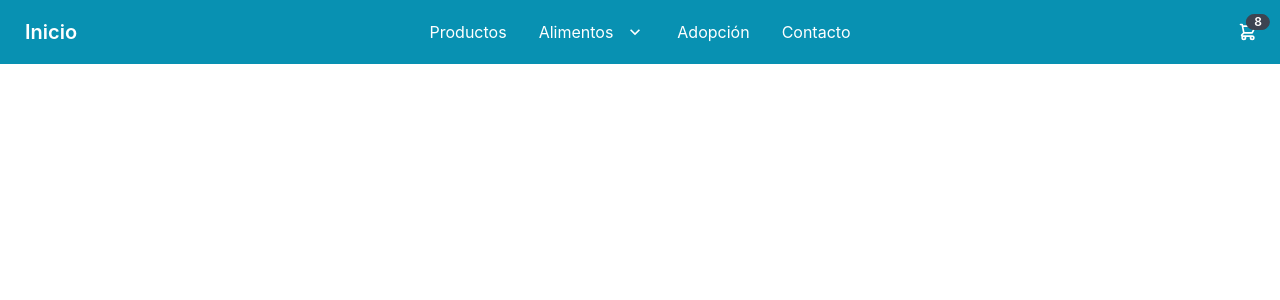
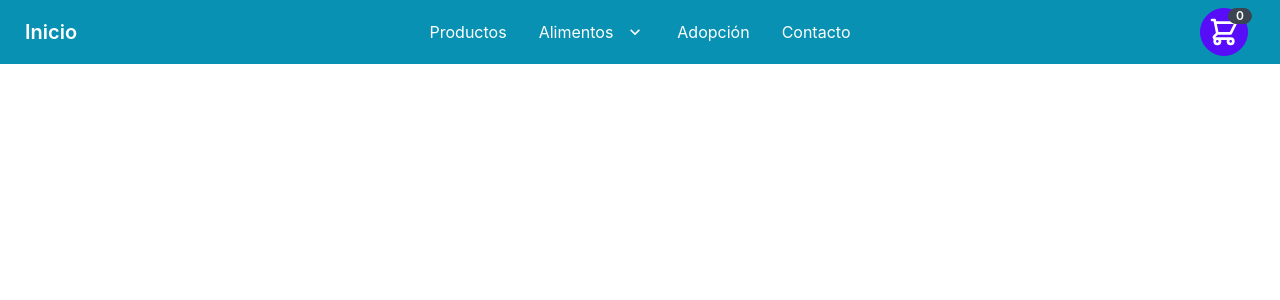
Before and after one commit to corinatt/pet_mall_app, a React (Create React App) app: page / in a window 1280 px wide. Shown: the top 300 px of the page. Built offline with nearby package versions, Linux system fonts and the light colour scheme.

Commit message:
se crea cardwidget

```diff
--- /dev/null
+++ b/src/Components/CardWidget.js
@@ -0,0 +1,29 @@
+import React from 'react'
+
+const CardWidget = () => {
+  return (
+    <div className="navbar-end">
+                <div className="flex-none">
+                    <div className="dropdown dropdown-end">
+                        <label tabindex="0" className="btn btn-primary btn-circle mr-6">
+                            <div className="indicator">
+                                <svg xmlns="http://www.w3.org/2000/svg" className="h-8 w-8" fill="none" viewBox="0 0 24 24" stroke="currentColor"><path stroke-linecap="round" stroke-linejoin="round" stroke-width="2" d="M3 3h2l.4 2M7 13h10l4-8H5.4M7 13L5.4 5M7 13l-2.293 2.293c-.63.63-.184 1.707.707 1.707H17m0 0a2 2 0 100 4 2 2 0 000-4zm-8 2a2 2 0 11-4 0 2 2 0 014 0z" /></svg>
+                                <span className="badge badge-sm indicator-item">0</span>
+                            </div>
+                        </label>
+                        <div tabindex="0" className="mt-3 card card-compact dropdown-content w-52 bg-base-100 shadow">
+                            <div className="card-body">
+                                <span className="font-bold text-lg">0 Items</span>
+                                <span className="text-info">Subtotal: $0</span>
+                                <div className="card-actions">
+                                    <button className="btn btn-primary btn-block">Ver Carrito</button>
+                                </div>
+                            </div>
+                        </div>
+                    </div>
+                </div>
+            </div>
+  )
+}
+
+export default CardWidget
--- a/src/Components/DaisyNavBar.js
+++ b/src/Components/DaisyNavBar.js
@@ -1,4 +1,5 @@
 import React from 'react'
+import CardWidget from './CardWidget'
 
 const DaisyNavBar = () => {
     return (
@@ -43,29 +44,9 @@ const DaisyNavBar = () => {
                     <li><a>Contacto</a></li>
                 </ul>
             </div>
-            <div className="navbar-end">
-                <div className="flex-none">
-                    <div className="dropdown dropdown-end">
-                        <label tabindex="0" className="btn btn-ghost btn-circle">
-                            <div className="indicator">
-                                <svg xmlns="http://www.w3.org/2000/svg" className="h-5 w-5" fill="none" viewBox="0 0 24 24" stroke="currentColor"><path stroke-linecap="round" stroke-linejoin="round" stroke-width="2" d="M3 3h2l.4 2M7 13h10l4-8H5.4M7 13L5.4 5M7 13l-2.293 2.293c-.63.63-.184 1.707.707 1.707H17m0 0a2 2 0 100 4 2 2 0 000-4zm-8 2a2 2 0 11-4 0 2 2 0 014 0z" /></svg>
-                                <span className="badge badge-sm indicator-item">8</span>
-                            </div>
-                        </label>
-                        <div tabindex="0" className="mt-3 card card-compact dropdown-content w-52 bg-base-100 shadow">
-                            <div className="card-body">
-                                <span className="font-bold text-lg">0 Items</span>
-                                <span className="text-info">Subtotal: $0</span>
-                                <div className="card-actions">
-                                    <button className="btn btn-primary btn-block">View cart</button>
-                                </div>
-                            </div>
-                        </div>
-                    </div>
-                </div>
-            </div>
+            <CardWidget />
         </div>
-                )
+    )
 }
 
-                export default DaisyNavBar
+export default DaisyNavBar
```
